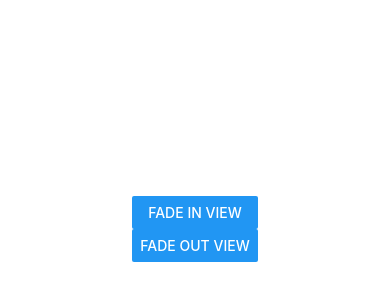
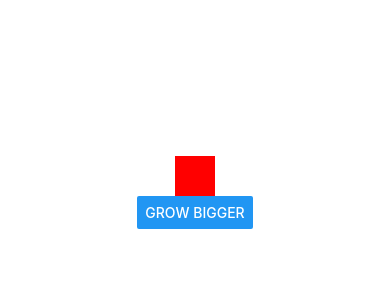
Before and after one commit to RAAGAVENDIRAN/React-native-Intern, a React Native app in the folder practice_animations/practice/: screen / in a window 390 px wide. Shown: the part 230-530 px from the top of the page. Built offline with nearby package versions, Linux system fonts and the light colour scheme.

Commit message:
chaning layout of box

```diff
--- a/practice_animations/practice/App.js
+++ b/practice_animations/practice/App.js
@@ -1,51 +1,63 @@
-import { statusBar } from "expo-status-bar";
-import React, { useRef, useEffect } from "react";
-import { Animated, Button, StyleSheet, Text, View } from "react-native";
+import React from "react";
+import {
+  NativeModules,
+  Button,
+  StyleSheet,
+  Text,
+  View,
+  TouchableOpacity,
+  LayoutAnimation,
+} from "react-native";
+//Note that in order to get this to work on Android you need to set the following flags via UIManager:
+//UIManager.setLayoutAnimationEnabledExperimental(true);
 
-export default function App() {
-  const fadeAnim = useRef(new Animated.Value(0)).current;
+const { UIManager } = NativeModules;
 
-  const fadeIn = () => {
-    Animated.timing(fadeAnim, {
-      toValue: 1,
-      duration: 5000,
-      useNativeDriver: true,
-    }).start();
+UIManager.setLayoutAnimationEnabledExperimental &&
+  UIManager.setLayoutAnimationEnabledExperimental(true);
+
+export default class App extends React.Component {
+  state = {
+    w: 40,
+    h: 40,
   };
 
-  const fadeOut = () => {
-    Animated.timing(fadeAnim, {
-      toValue: 0,
-      duration: 5000,
-      useNativeDriver: true,
-    }).start();
+  makeBigger = () => {
+    //Animate the update
+    LayoutAnimation.spring();
+    this.setState({ w: this.state.w + 15, h: this.state.h + 15 });
   };
-
-  return (
-    <View style={styles.container}>
-      <Animated.View style={[styles.fadingContainer, { opacity: fadeAnim }]}>
-        <Text style={styles.fadingText}>Fading View</Text>
-      </Animated.View>
-      <View>
-        <Button title="Fade in View" onPress={fadeIn} />
-        <Button title="Fade Out View" onPress={fadeOut} />
+  render() {
+    return (
+      <View style={styles.container}>
+        <View
+          style={[styles.box, { width: this.state.w, height: this.state.h }]}
+        />
+        <Button title="Grow Bigger" onPress={this.makeBigger} />
       </View>
-    </View>
-  );
+    );
+  }
 }
 
 const styles = StyleSheet.create({
   container: {
     flex: 1,
-
     alignItems: "center",
     justifyContent: "center",
   },
-  fadingText: {
-    fontSize: 28,
+  box: {
+    width: 200,
+    height: 200,
+    backgroundColor: "red",
   },
-  fadingContainer: {
-    padding: 20,
-    backgroundColor: "powderblue",
+  button: {
+    backgroundColor: "black",
+    paddingHorizontal: 20,
+    paddingVertical: 15,
+    marginTop: 15,
+  },
+  buttonText: {
+    color: "#fff",
+    fontWeight: "bold",
   },
 });
```
